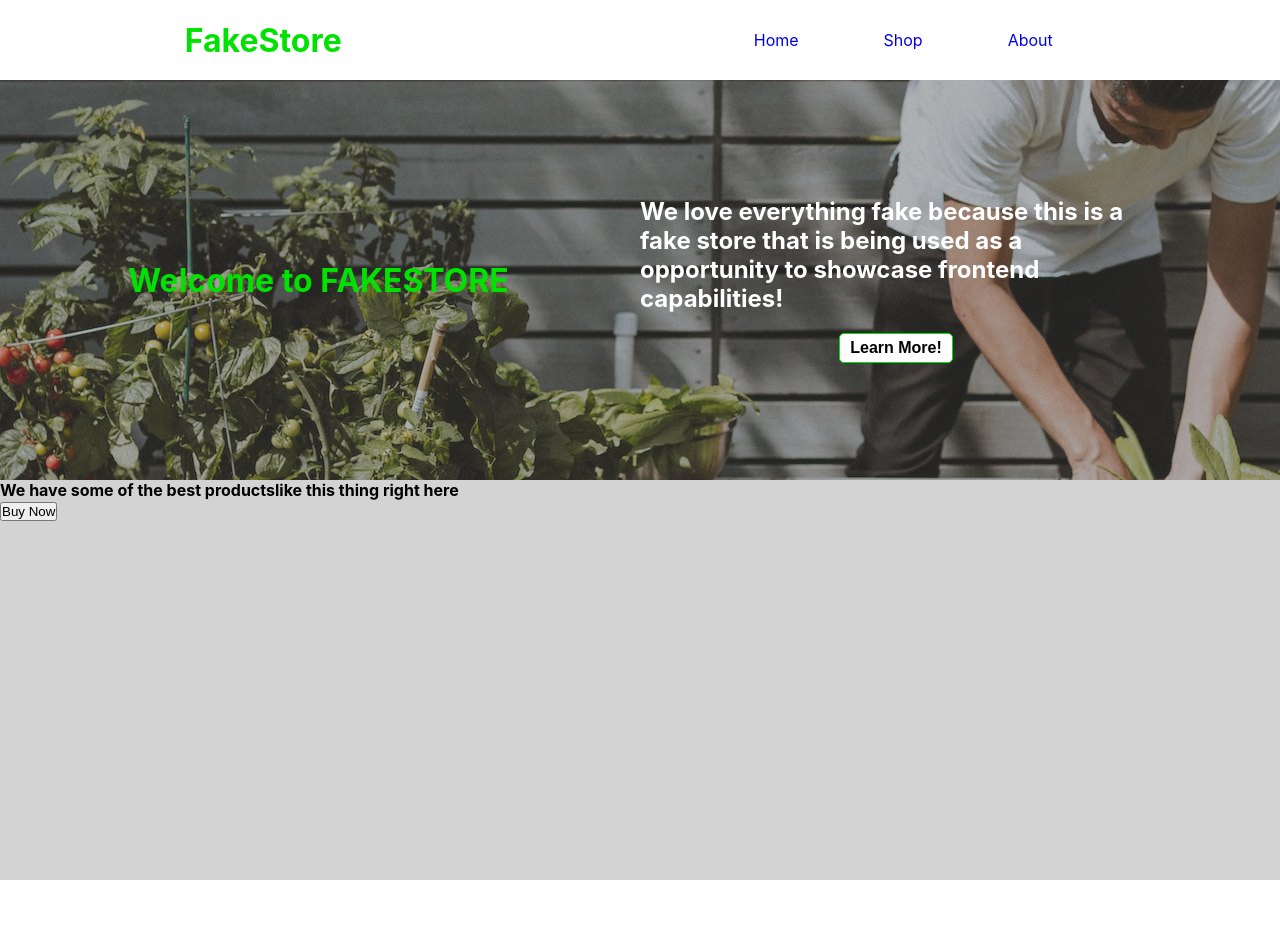
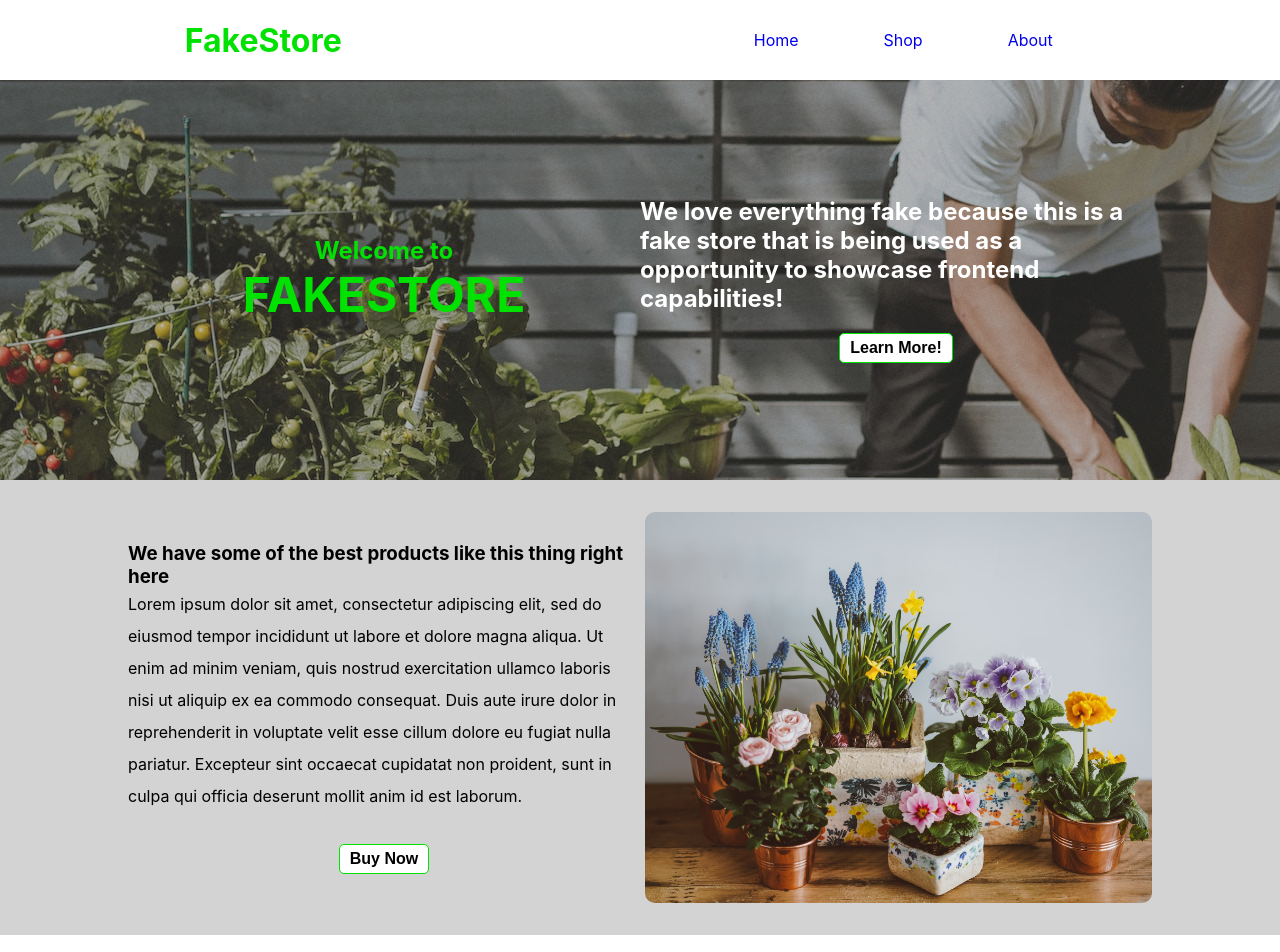
Before and after one commit to duncan-io/ecom-example, a React (Create React App) app: page / in a window 1280 px wide. Shown: the top 952 px of the page. Before the commit the page ends 880 px from the top, so only its background shows below. Built offline with nearby package versions, Linux system fonts and the light colour scheme.

Commit message:
Update homepage styling, create footer

```diff
--- a/src/App.js
+++ b/src/App.js
@@ -2,6 +2,7 @@ import React from "react";
 import { BrowserRouter, Routes, Route } from "react-router-dom";
 import './styling/App.css';
 import Nav from "./Components/Nav";
+import Footer from "./Components/Footer";
 import Home from "./Pages/Home";
 import Shop from "./Pages/Shop";
 import About from "./Pages/About";
@@ -15,6 +16,7 @@ const App = () => {
         <Route path="/shop" element={<Shop />} />
         <Route path="/about" element={<About />} />
       </Routes>
+      <Footer/>
     </BrowserRouter>
   );
 }
--- /dev/null
+++ b/src/Components/Footer.js
@@ -0,0 +1,13 @@
+import React from "react";
+
+const Footer = () => {
+    return(
+        <div className="footer">
+            <div className="leftFoot">
+                <h2 className="logo">FakeStore</h2>
+            </div>
+        </div>
+    )
+}
+
+export default Footer
--- a/src/Pages/Home.js
+++ b/src/Pages/Home.js
@@ -6,20 +6,28 @@ const Home = () => {
         <div className="wrapper">
             <div className="backgroundImage">
                 <div className="header">
-                    <h1 className="mainWelcome">Welcome to FAKESTORE</h1>
+                    <div className="mainWelcome">
+                    <h2>Welcome to</h2>
+                    <h1>FAKESTORE</h1>
+                    </div>
+
                     <div className="headerInfo">
                         <h2>We love everything fake because this is a fake store that is being used as a opportunity to showcase frontend capabilities!</h2>
-                        <Link to="/about"><button>Learn More!</button></Link>
+                        <Link to="/about"><button className="homeButton">Learn More!</button></Link>
                     </div>
                 </div>
             </div>
             <div className="infoSection">
                 <div className="left">
-                    <h4>We have some of the best productslike this thing right here</h4>
-                    <button>Buy Now</button>
+                    <div>
+                    <h3>We have some of the best products like this thing right here</h3>
+                        <p>Lorem ipsum dolor sit amet, consectetur adipiscing elit, sed do eiusmod tempor incididunt ut labore et dolore magna aliqua. Ut enim ad minim veniam, quis nostrud exercitation ullamco laboris nisi ut aliquip ex ea commodo consequat. Duis aute irure dolor in reprehenderit in voluptate velit esse cillum dolore eu fugiat nulla pariatur. Excepteur sint occaecat cupidatat non proident, sunt in culpa qui officia deserunt mollit anim id est laborum.</p>
+                    </div>
+
+                    <Link to="/shop"><button className="homeButton">Buy Now</button></Link>
                 </div>
                 <div className="right">
-                    <img src="" alt="" />
+                    <img src="./images/flowerPot.jpg" alt="" className="infoImage"/>
                 </div>
             </div>
         </div>
--- a/src/styling/App.css
+++ b/src/styling/App.css
@@ -6,6 +6,14 @@
 .mainMenu{
 
   color: black;
+  display: flex;
+  justify-content: space-around;
+  align-items: center;
+  height: 12vh;
+  max-height: 80px;
+}
+
+.footer{
   display: flex;
   justify-content: space-around;
   align-items: center;
@@ -43,9 +51,6 @@
   padding: 0rem 8rem;
 }
 
-.mainWelcome{
-  flex-grow: 1;
-}
 
 .headerInfo{
   max-width: 50%;
@@ -59,9 +64,18 @@
 
 .mainWelcome{
   color: rgb(2, 226, 2);
+  flex-grow: 1;
+  display: flex;
+  justify-content: center;
+  align-items: center;
+  flex-direction: column;
 }
 
-.headerInfo button {
+.mainWelcome h1{
+  font-size: 3rem;
+}
+
+.homeButton {
   background-color: white;
   border: 1px solid rgb(2, 226, 2);
   padding: 5px 10px;
@@ -71,12 +85,42 @@
   font-weight: bold;
 }
 
-.headerInfo button:hover {
+.homeButton:hover {
   background-color: rgb(2, 226, 2);
   border: 1px solid white;
 }
 
 .infoSection{
-  height: 50vh;
+  height: auto;
   background-color: lightgray;
+  display: flex;
+  justify-content: space-around;
+  padding: 2rem 8rem;
+  gap: 5px;
 }
+
+.left{
+  display: flex;
+  flex-direction: column;
+  align-items: center;
+  justify-content: center;
+  gap: 2rem;
+  max-width: 50%;
+}
+
+.left p{
+  font-size: 1.5 rem;
+  line-height: 2rem;
+}
+
+.right{
+  width: 50%;
+  display: flex;
+  justify-content: center;
+  align-items: center;
+}
+
+.infoImage{
+  width: 100%;
+  border-radius: 10px;
+}
```
Also changed, not shown: public/images/flowerPot.jpg (added).
